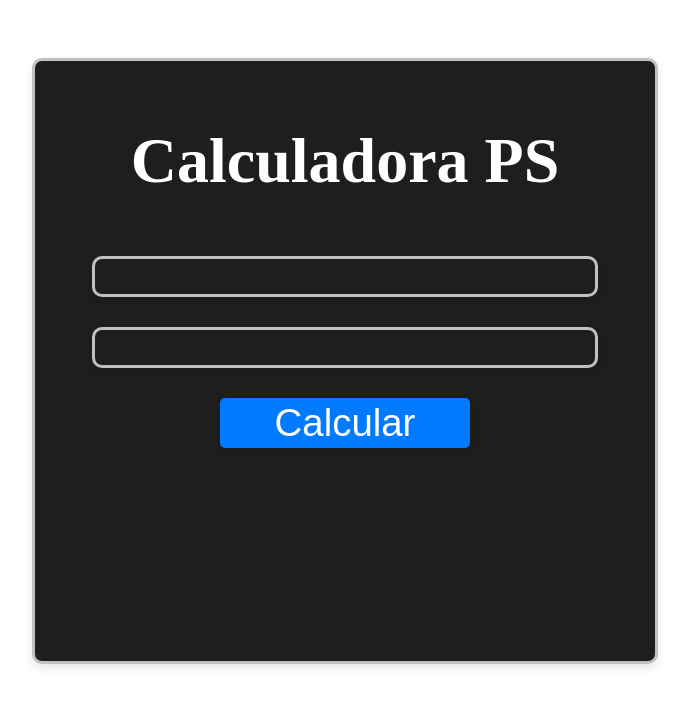
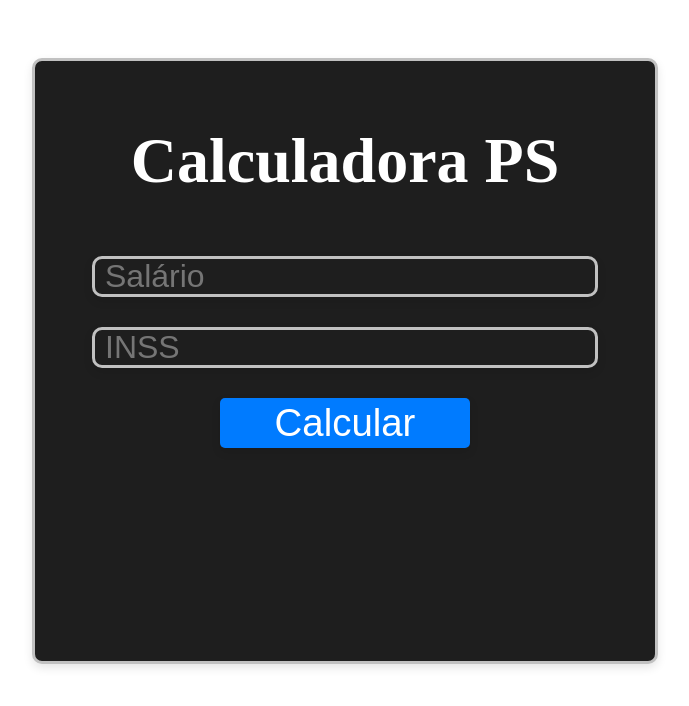
Before and after one commit to devbdallagnol/pj_calculadora_ps, a React (Create React App) app: page / in a window 1280 px wide. Shown: the top 706 px of the page, without its empty margins (295-984 px from the left). Built offline with nearby package versions, Linux system fonts and the light colour scheme.

Commit message:
added - criando a funcao handleCalculation

```diff
--- a/src/components/Button/Button.js
+++ b/src/components/Button/Button.js
@@ -1,12 +1,12 @@
-import React from 'react';
-import { ButtonContainer } from './styles';
+import React from "react";
+import { ButtonContainer } from "./styles";
 
-const Button = () => {
+const Button = ({ onClick, children }) => {
   return (
-    <ButtonContainer>
-      <span>Calcular</span>
+    <ButtonContainer onClick={onClick}>
+      {children}
     </ButtonContainer>
   );
-}
+};
 
 export default Button;
--- a/src/components/Displays/Display.js
+++ b/src/components/Displays/Display.js
@@ -1,16 +1,33 @@
-import React from "react";
+import React, { useState } from "react";
 import Button from "../Button/Button";
 import Input from "../Input/Input";
 import { DisplayContainer } from "./styles";
 
 const Display = () => {
+  const [salary, setSalary] = useState("");
+  const [inss, setInss] = useState("");
+  const [result, setResult] = useState(null);
+
+  const handleCalculation = () => {
+    const salaryNumber = parseFloat(salary);
+    const inssNumber = parseFloat(inss);
+
+    if (!isNaN(salaryNumber) && !isNaN(inssNumber)) {
+      setResult(salaryNumber - inssNumber);
+    } else {
+      setResult("Valores inválidos");
+    }
+  };
+
   return (
     <>
       <DisplayContainer>
         <h1>Calculadora PS</h1>
-        <Input />
-        <Input />
-        <Button />
+        <Input placeholder="Salário" value={salary} onChange={(e) => setSalary(e.target.value)} />
+        <Input placeholder="INSS" value={inss} onChange={(e) => setInss(e.target.value)} />
+        <Button onClick={handleCalculation}>Calcular</Button>
+        {result !== null && <h2>Resultado: {result}</h2>}
+        {console.log(result)}
       </DisplayContainer>
     </>
   );
--- a/src/components/Input/Input.js
+++ b/src/components/Input/Input.js
@@ -1,19 +1,15 @@
 import React from "react";
 import { InputContainer } from "./styles";
-import { useState } from "react";
 
-const Input = () => {
-  const [inputValue, setInputValue] = useState("");
 
+const Input = ({ placeholder, value, onChange }) => {
   return (
     <InputContainer
       type="text"
-      placeholder="Digite um número"
-      onChange={(e) => setInputValue(e.target.value)}
-    >
-      {inputValue}
-    </InputContainer>
+      placeholder={placeholder}
+      value={value}
+      onChange={onChange}
+    />
   );
 };
-
 export default Input;
--- a/src/components/Input/styles.js
+++ b/src/components/Input/styles.js
@@ -1,6 +1,6 @@
 import styled from "styled-components";
 
-export const InputContainer = styled.div`
+export const InputContainer = styled.input`
     background-color: #1e1e1e;
     color: #ffffff;
     font-size: 1em;
```
